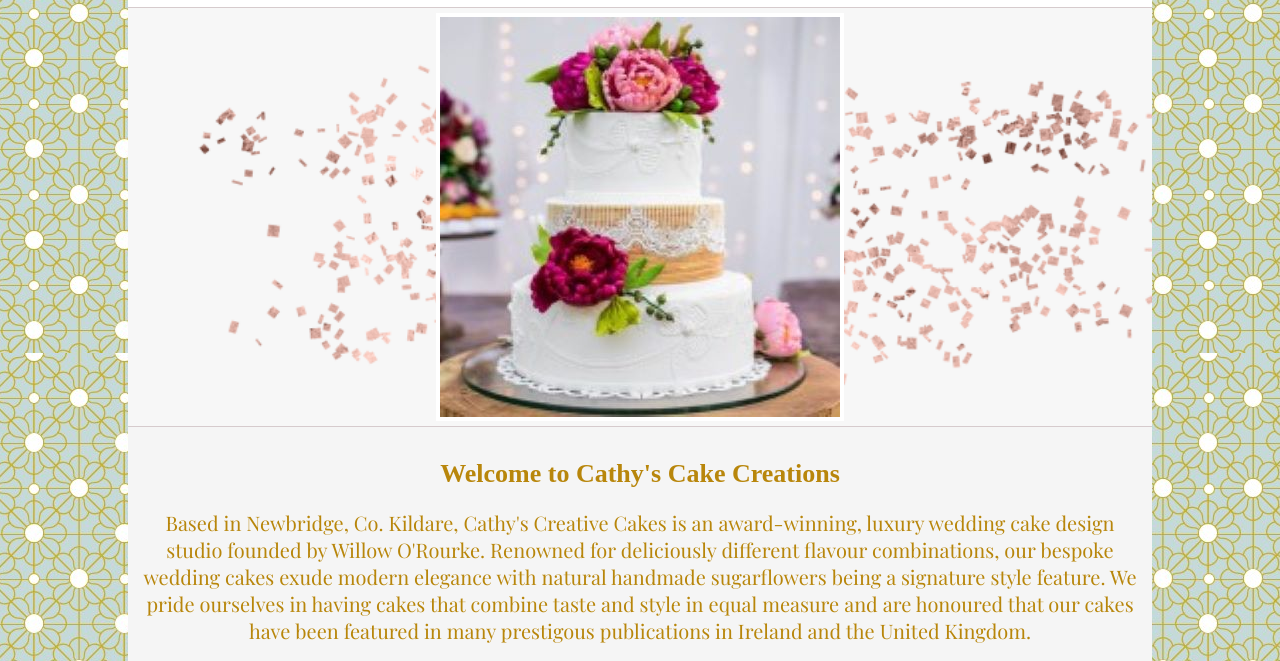
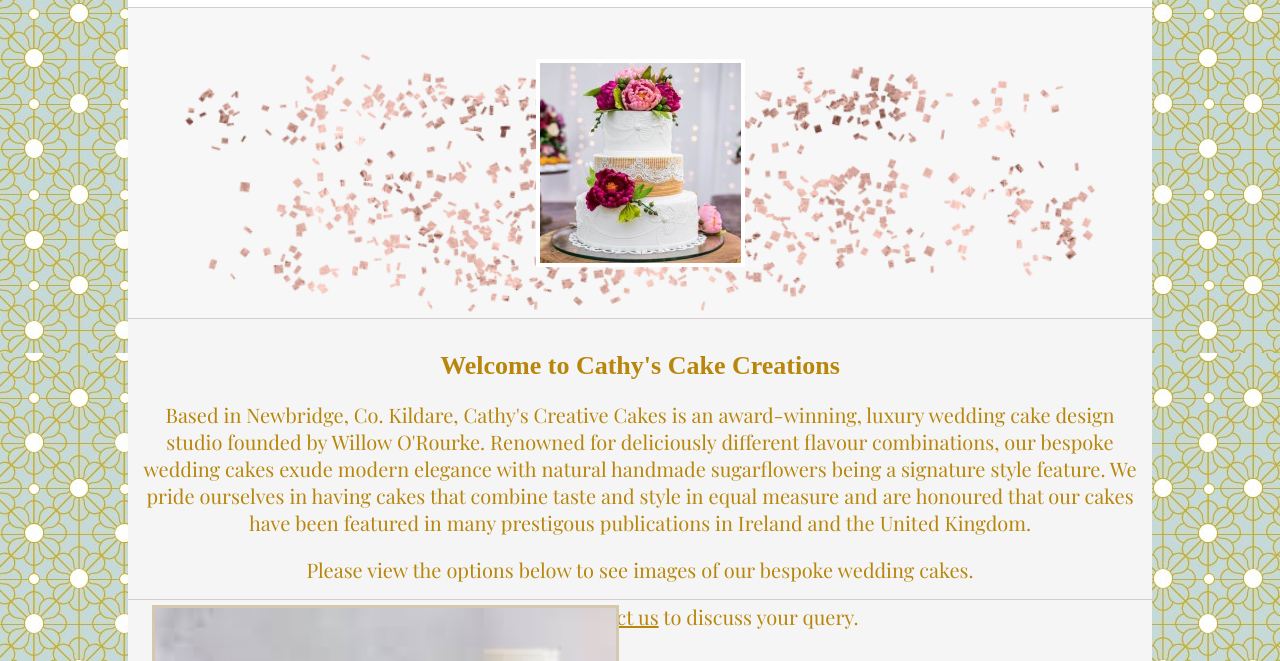
Before and after one commit to SSTOPES/Cathy-s-Creative-Cakes, a plain HTML site: page index.html in a window 1280 px wide. Shown: the part 122-783 px from the top of the page. Drawn offline with nearby package versions, Linux system fonts and the light colour scheme; files whose address does not match are found by name.

Commit message:
commit first
commit to main

```diff
--- a/index.html
+++ b/index.html
@@ -29,7 +29,7 @@
 <Main>
 
 <div class="section1">
-<img src="images/Section%202%20Image%20400x400.jpg" alt="Cake">
+<img src="images/Section%202%20Image%20200x200.jpg" alt="Cake">
  </div>
 
 <div class="section2">
--- a/style.css
+++ b/style.css
@@ -56,7 +56,7 @@ align-items:flex-start;
 }
 
 .section1{
-min-height: 400px;
+min-height: 300px;
 display: flex;
 align-items: center;
 justify-content: center;
```
